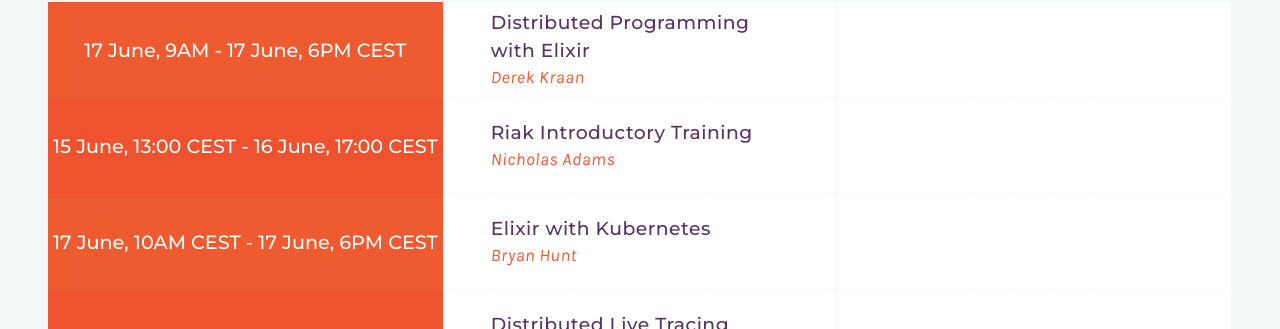
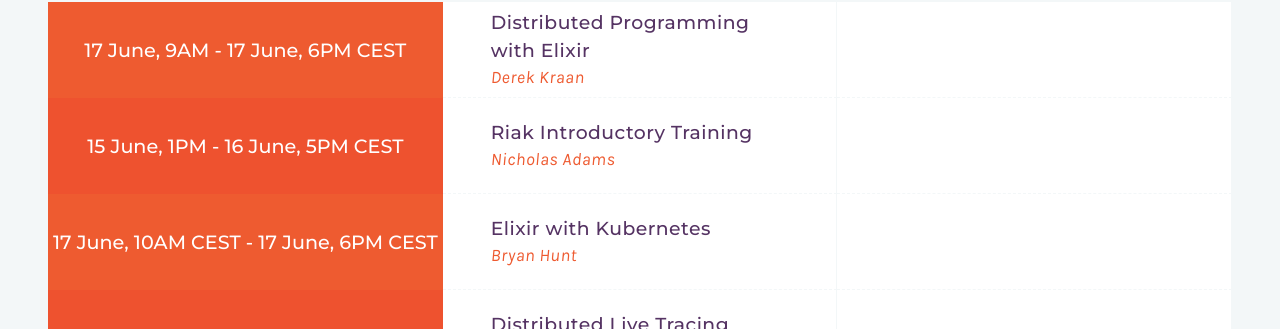
Before and after one commit to esl/virtual-elixirconf-eu-jekyll, a Jekyll site: the page built from index.html, in a window 1280 px wide and 900 px high, scrolled down 6235 px. Shown: the part 126-455 px from the top of the window. Built offline with Jekyll 4.4.1, drawn with Linux system fonts in a browser that asks for light colours; some web fonts are replaced.

Commit message:
Update from Forestry.io ewa.magiera@erlang-solutions.com updated _data/training.yml

```diff
--- a/_data/training.yml
+++ b/_data/training.yml
@@ -9,8 +9,8 @@
   training_2: ''
   training_2_url: ''
   training_2_instructor: ''
-- from: 15 June, 13:00 CEST
-  to: 16 June, 17:00 CEST
+- from: 15 June, 1PM
+  to: 16 June, 5PM CEST
   type: ''
   training_1: Riak Introductory Training
   training_1_url: riak-introductory
```
